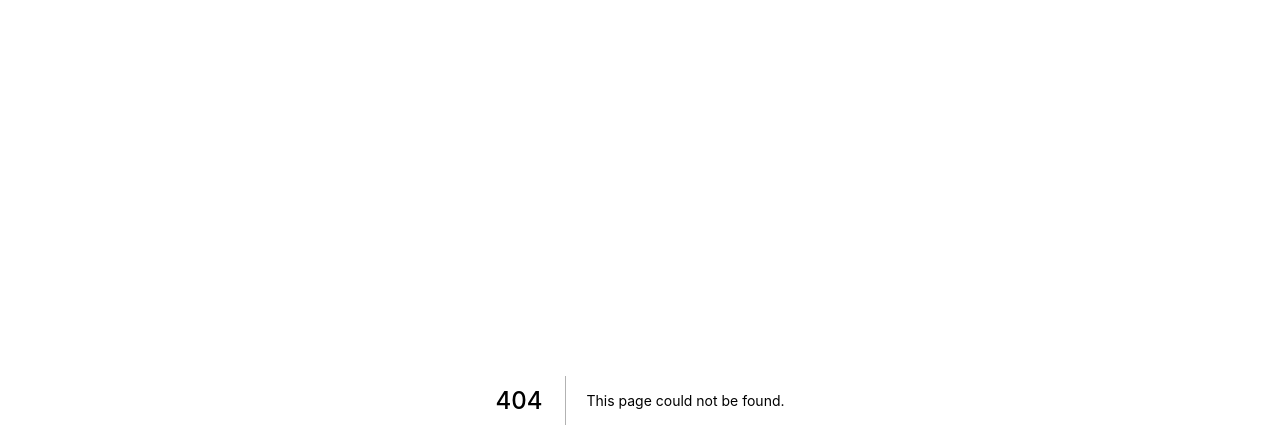
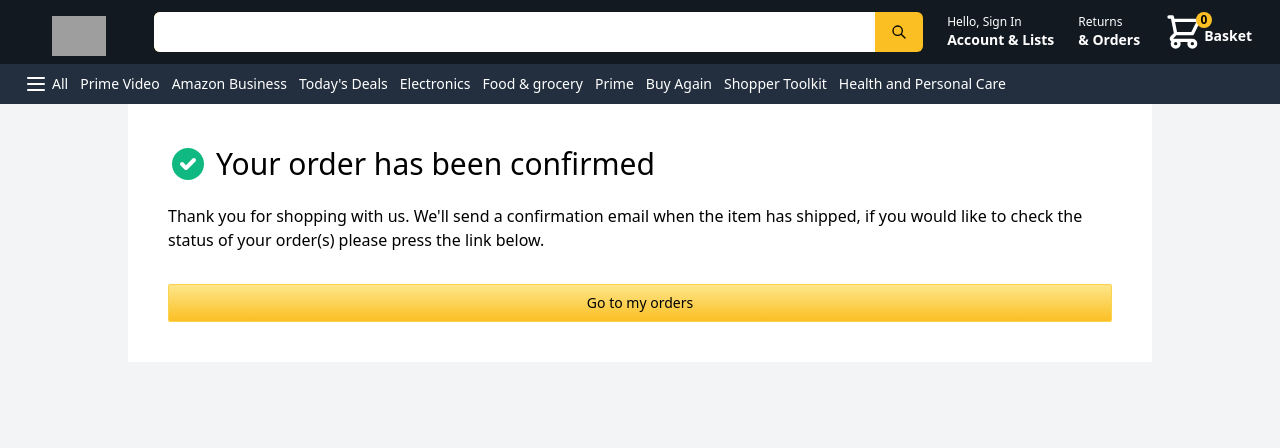
Before and after one commit to devonly1984/amazon-clone-sonny, a Next.js app: page /success in a window 1280 px wide. Before the commit this address had no page. Shown: the top 448 px of the page. Built offline with nearby package versions, Linux system fonts and the light colour scheme; no server answers; grey boxes are pictures that could not be loaded.

Commit message:
Added orders and success page

```diff
--- /dev/null
+++ b/src/pages/orders.js
@@ -0,0 +1,16 @@
+import { useSession } from "next-auth/react";
+import Header from "../components/Header";
+
+const orders = () => {
+  const { data: session } = useSession();
+  return (
+    <div>
+      <Header />
+      <main className="max-w-screen-lg mx-auto p-10">
+        <h1 className="text-3xl">Your Orders</h1>
+      </main>
+    </div>
+  );
+};
+
+export default orders;
--- /dev/null
+++ b/src/pages/success.js
@@ -0,0 +1,32 @@
+import { CheckCircleIcon } from "@heroicons/react/solid";
+import { useRouter } from "next/router";
+import Header from "../components/Header";
+const Success = () => {
+  const router = useRouter();
+  return (
+    <div className="bg-gray-100 h-screen">
+      <Header />
+      <main className="max-w-screen-lg mx-auto">
+        <div className="flex flex-col p-10 bg-white">
+          <div className="flex items-center space-x-2 mb-5">
+            <CheckCircleIcon className="text-green-500 h-10" />
+            <h1 className="text-3xl">Your order has been confirmed</h1>
+          </div>
+          <p>
+            Thank you for shopping with us. We'll send a confirmation email when
+            the item has shipped, if you would like to check the status of your
+            order(s) please press the link below.
+          </p>
+          <button
+            onClick={() => router.push("/orders")}
+            className="button mt-8"
+          >
+            Go to my orders
+          </button>
+        </div>
+      </main>
+    </div>
+  );
+};
+
+export default Success;
```
